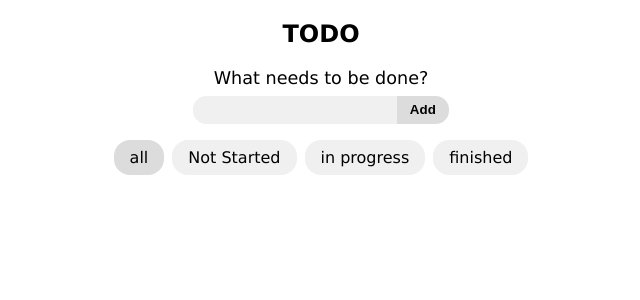
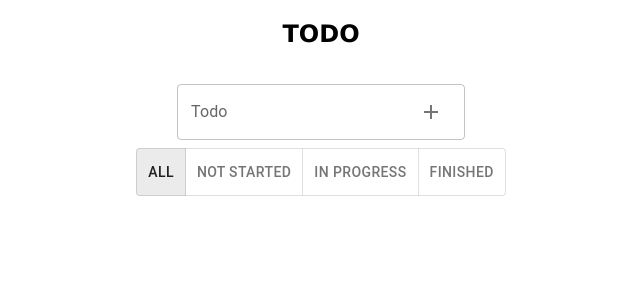
Before and after one commit to tomz197/TodosApp, a React (Create React App) app: page /todo in a window 1280 px wide. Shown: the top 300 px of the page, without its empty margins (319-959 px from the left). Built offline with nearby package versions, Linux system fonts and the light colour scheme; no server answers.

Commit message:
Changed: elements to MUI

```diff
--- a/package.json
+++ b/package.json
@@ -15,7 +15,7 @@
     "redux": "^4.2.0"
   },
   "scripts": {
-    "start": "react-scripts --openssl-legacy-provider start",
+    "start": "react-scripts start",
     "build": "react-scripts build",
     "test": "react-scripts test",
     "eject": "react-scripts eject"
--- a/src/components/AddTodoForm/AddTodoForm.css
+++ b/src/components/AddTodoForm/AddTodoForm.css
@@ -1,34 +1,3 @@
 .AddTodoForm {
   text-align: center;
 }
-.AddTodoForm p{
-  margin: 0;
-  font-size: 1.1rem;
-}
-.AddTodoForm :is(button, input) {
-  border: 0;
-  margin: 0.5rem 0;
-  padding: 0.5em 1em;
-  background-color: rgb(240, 240, 240);
-}
-
-.AddTodoForm input{
-  border-radius: 1em 0 0 1em;
-}
-.AddTodoForm input:focus{
-  background-color: rgb(220, 220, 220);
-  outline: none;
-}
-.AddTodoForm input:hover{
-  background-color: rgb(230, 230, 230);
-}
-.AddTodoForm button{
-  border-radius: 0 1em 1em 0;
-  background-color: rgb(220, 220, 220);
-  cursor: pointer;
-  font-weight: 600;
-}
-.AddTodoForm button:is(:hover, :focus){
-  background-color: rgb(210, 210, 210);
-  outline: none;
-}
--- a/src/components/AddTodoForm/AddTodoForm.js
+++ b/src/components/AddTodoForm/AddTodoForm.js
@@ -2,6 +2,10 @@ import './AddTodoForm.css';
 import React, {useState} from 'react';
 import {useDispatch} from 'react-redux';
 import {addTodo} from '../../actions/todos';
+import TextField from '@mui/material/TextField';
+import IconButton from '@mui/material/IconButton';
+import AddIcon from '@mui/icons-material/Add';
+import Box from '@mui/material/Box';
 
 const AddTodoForm = () => {
   const dispatch = useDispatch();
@@ -34,17 +38,26 @@ const AddTodoForm = () => {
   }
 
   return (
-    <form onSubmit={handleSubmit} className="AddTodoForm">
-      <p>What needs to be done?</p>
-      <input
-        id="new-todo"
+    <Box component="form" className="AddTodoForm" onSubmit={handleSubmit} noValidate sx={{ mt: 1 }}>
+      <TextField
+        margin="normal"
+        value={inputText}
         onChange={(e) => setInputText(e.target.value)}
-        value={inputText}
+        id="inputText"
+        label="Todo"
+        name="Todo"
+        InputProps={{
+          endAdornment: (
+            <IconButton
+                type="submit"
+                variant="contained"
+              >
+                <AddIcon/>
+            </IconButton>
+          )
+        }}
       />
-      <button>
-        Add
-      </button>
-    </form>
+    </Box>
   );
 }
 
--- a/src/components/TodoList/TodoList.js
+++ b/src/components/TodoList/TodoList.js
@@ -2,6 +2,9 @@ import "./TodoList.css";
 import React, {useState, useEffect} from "react";
 import {useSelector, useDispatch} from 'react-redux';
 import {deleteTodo, updateTodoState, loadTodos} from '../../actions/todos';
+import ToggleButton from '@mui/material/ToggleButton';
+import Box from '@mui/material/Box';
+import ToggleButtonGroup from '@mui/material/ToggleButtonGroup';
 
 const TodoList = () => {
   const dispatch = useDispatch();
@@ -116,26 +119,33 @@ const TodoList = () => {
 
   return (
     <>
-    <div className="TodoFilter" onChange={(e) => handleFilter(e)}>
-        <div>
-          <div className={filter === '-1' ? "selectedFilter" : ""}>
-            <input type="radio" onClick={(e) => handleFilter(e)} value="-1" name="filter" id="filter1" defaultChecked/>
-            <label htmlFor="filter1">all</label>
-          </div>
-          <div className={filter === '0' ? "selectedFilter" : ""}>
-            <input type="radio" onClick={(e) => handleFilter(e)} value="0" name="filter" id="filter1" defaultChecked/>
-            <label htmlFor="filter1">Not Started</label>
-          </div>
-          <div className={filter === '1' ? "selectedFilter" : ""}>
-            <input type="radio" onClick={(e) => handleFilter(e)} value="1" name="filter" id="filter2"/>
-            <label htmlFor="filter2">in progress</label>
-          </div>
-          <div className={filter === '2' ? "selectedFilter" : ""}>
-            <input type="radio" onClick={(e) => handleFilter(e)} value="2" name="filter" id="filter3"/>
-            <label htmlFor="filter3">finished</label>
-          </div>
-        </div>
-    </div>
+    <Box
+      display="flex"
+      flexDirection="column"
+      alignItems="center"
+      justifyContent="center"
+    >
+      <ToggleButtonGroup
+        value={filter}
+        exclusive
+        onChange={handleFilter}
+        aria-label="todo filter"
+        textAlign='center'
+      >
+        <ToggleButton value="-1" onClick={handleFilter} aria-label="All">
+          All
+        </ToggleButton>
+        <ToggleButton value="0" onClick={handleFilter} aria-label="Not started">
+          Not started
+        </ToggleButton>
+        <ToggleButton value="1" onClick={handleFilter} aria-label="In progress">
+          In progress
+        </ToggleButton>
+        <ToggleButton value="2" onClick={handleFilter} aria-label="Finished">
+          Finished
+        </ToggleButton>
+      </ToggleButtonGroup>
+    </Box>
     <ul className="TodoList">
       {notStarted.length > 0 && <div><h4>Not started</h4>{notStarted}</div>}
       {active.length > 0 && <div><h4>In progress</h4>{active}</div>}
--- a/todos.json
+++ /dev/null
@@ -1 +0,0 @@
-[{"text":"done","state":2,"id":1657634146068},{"text":"not done","state":0,"id":1657634148578},{"text":"in progress","state":1,"id":1657634151403}]
```
Also changed, not shown: src/components/LoginForm/LoginForm.js (+6 -1 lines), 2 other files (tests, documents, lock files or other folders).
